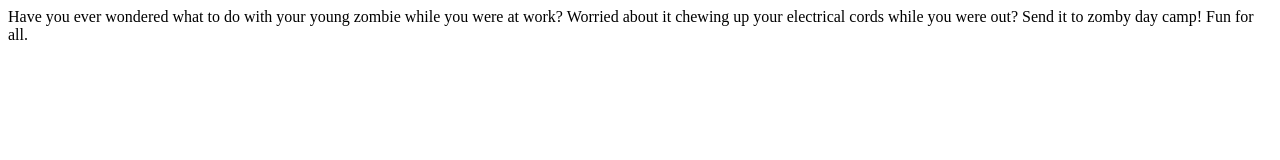
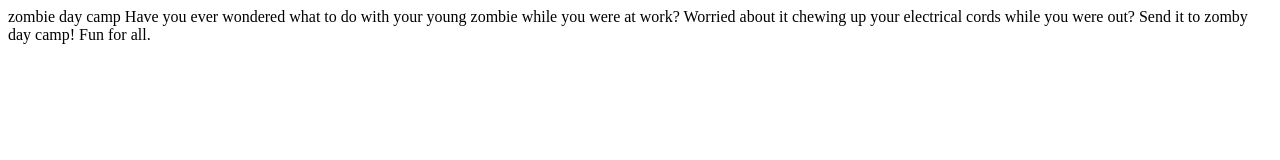
Before and after one commit to cannenicholson/cannenicholson.github.io, a plain HTML site: page index.html in a window 1280 px wide. Drawn offline with Linux system fonts and the light colour scheme.

Commit message:
Update index.html

```diff
--- a/index.html
+++ b/index.html
@@ -1,5 +1,5 @@
 <head>
-<title>zombie day camp</title>
+zombie day camp
 </head>
 
   <body>
```
